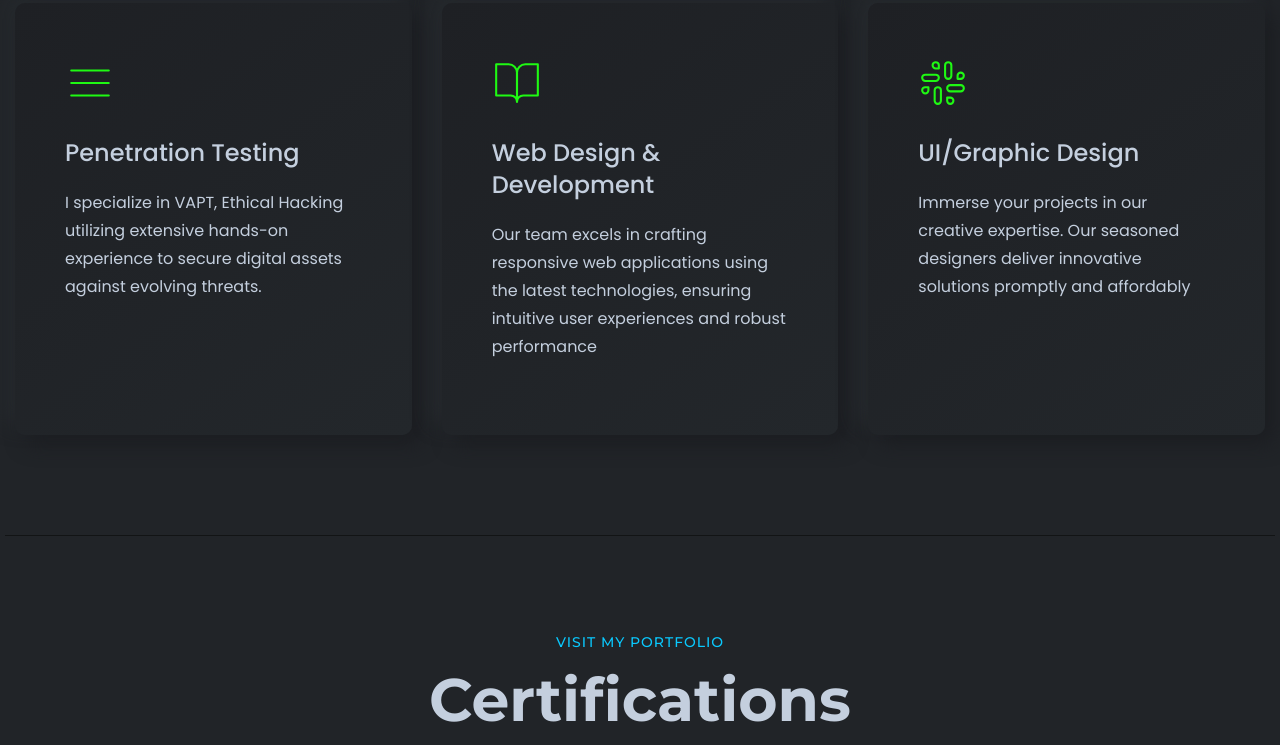
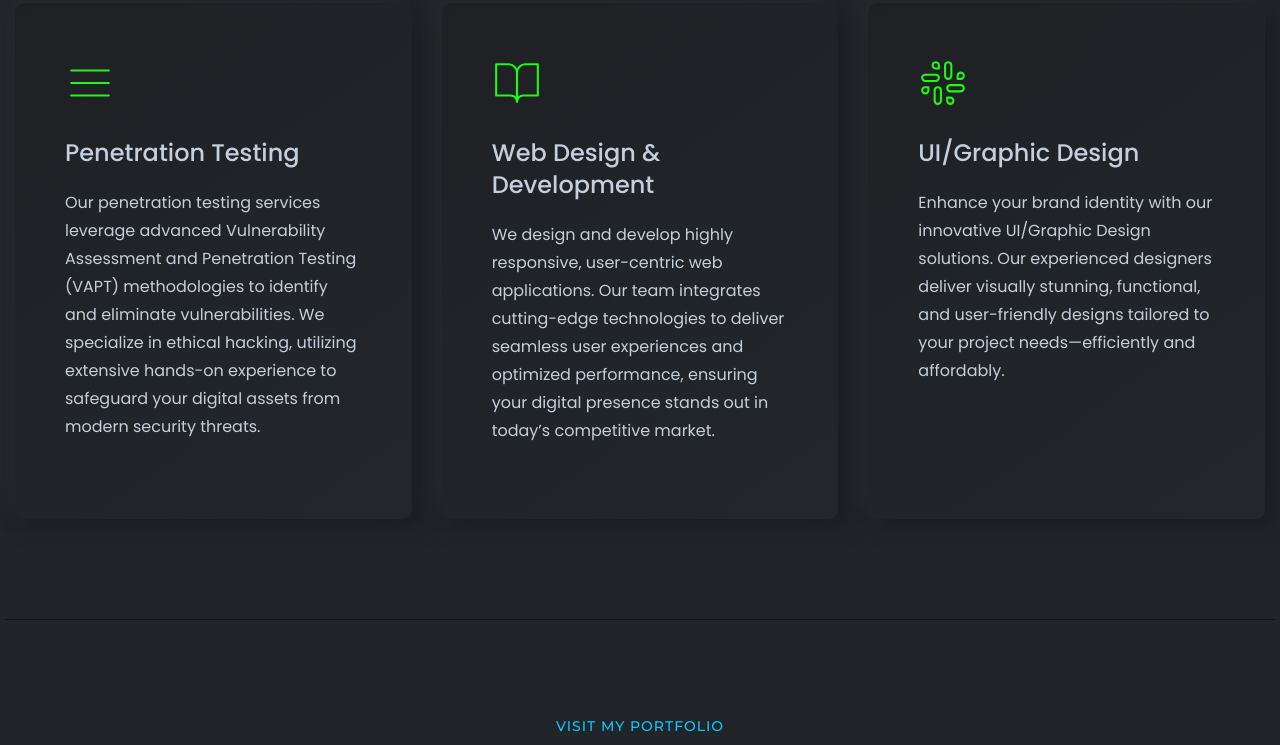
Before and after one commit to Thehackr-Munna/Thehackr.github.io, a plain HTML site: page index.html in a window 1280 px wide. Shown: the part 1435-2180 px from the top of the page. Drawn offline with Linux system fonts and the light colour scheme.

Commit message:
Update index.html

```diff
--- a/index.html
+++ b/index.html
@@ -231,7 +231,7 @@
                                 </div>
                                 <div class="content">
                                     <h4 class="title"><a href="#">Penetration Testing</a></h4>
-                                    <p class="description">I specialize in VAPT, Ethical Hacking utilizing extensive hands-on experience to secure digital assets against evolving threats.</p>
+                                    <p class="description">Our penetration testing services leverage advanced Vulnerability Assessment and Penetration Testing (VAPT) methodologies to identify and eliminate vulnerabilities. We specialize in ethical hacking, utilizing extensive hands-on experience to safeguard your digital assets from modern security threats.</p>
 
                                     <a class="read-more-button" href="#"><i class="feather-arrow-right"></i></a>
                                 </div>
@@ -249,7 +249,7 @@
                                 </div>
                                 <div class="content">
                                     <h4 class="title"><a href="#">Web Design & Development</a></h4>
-                                    <p class="description">Our team excels in crafting responsive web applications using the latest technologies, ensuring intuitive user experiences and robust performance</p>
+                                    <p class="description">We design and develop highly responsive, user-centric web applications. Our team integrates cutting-edge technologies to deliver seamless user experiences and optimized performance, ensuring your digital presence stands out in today’s competitive market.</p>
 
                                     <a class="read-more-button" href="#"><i class="feather-arrow-right"></i></a>
                                 </div>
@@ -269,7 +269,7 @@
                                 </div>
                                 <div class="content">
                                     <h4 class="title"><a href="#">UI/Graphic Design</a></h4>
-                                    <p class="description">Immerse your projects in our creative expertise. Our seasoned designers deliver innovative solutions promptly and affordably</p>
+                                    <p class="description">Enhance your brand identity with our innovative UI/Graphic Design solutions. Our experienced designers deliver visually stunning, functional, and user-friendly designs tailored to your project needs—efficiently and affordably.</p>
 
                                     <a class="read-more-button" href="#"><i class="feather-arrow-right"></i></a>
                                 </div>
```
